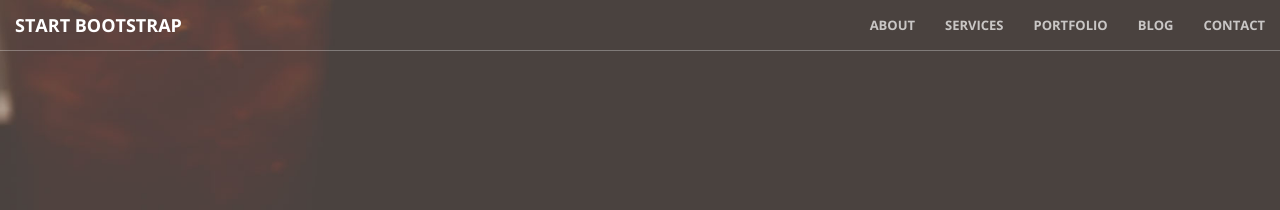
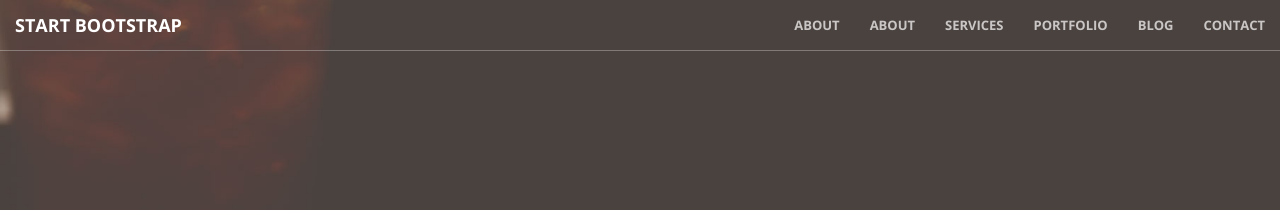
Before and after one commit to sebw84/gittest, a Jekyll site: the page built from index.html, in a window 1280 px wide. Shown: the top 210 px of the page. Built offline with Jekyll 4.4.1, drawn with Linux system fonts in a browser that asks for light colours.

Commit message:
Updated '_includes/nav.html' via CloudCannon

```diff
--- a/_includes/nav.html
+++ b/_includes/nav.html
@@ -14,7 +14,14 @@
         <!-- Collect the nav links, forms, and other content for toggling -->
         <div class="collapse navbar-collapse" id="bs-example-navbar-collapse-1">
             <ul class="nav navbar-nav navbar-right">
-            {% if page.url == '/about.html' %}
+            {% if page.url == '/neue-seite.html' %}
+              <li class="active">
+            {% else %}
+              <li>
+            {% endif %}
+              <a href="/neue-seite.html">About</a>
+            </li>
+             {% if page.url == '/about.html' %}
               <li class="active">
             {% else %}
               <li>
```
